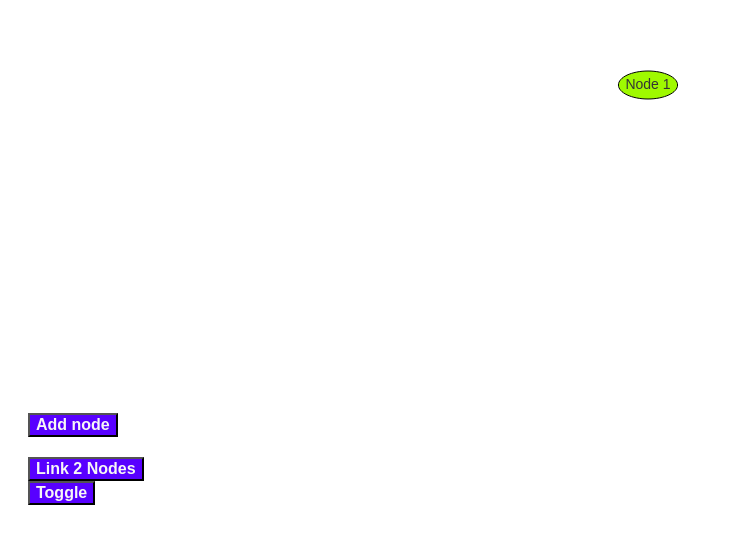
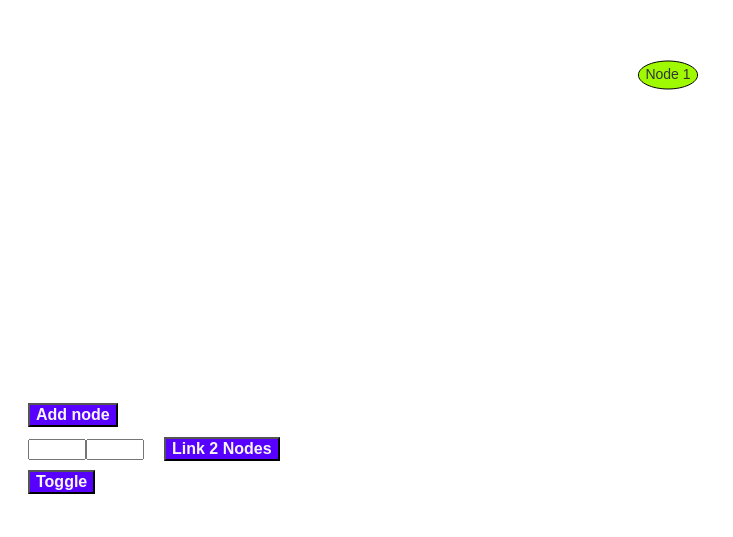
Before and after one commit to rd977/Graph_Editor, an Angular app: page /custom-nodes in a window 1280 px wide. Shown: the part 263-800 px from the top of the page, without its empty margins (0-733 px from the left). Built offline with nearby package versions, Linux system fonts and the light colour scheme.

Commit message:
rami dhouib button layout change

```diff
--- a/src/app/custom-nodes/custom-nodes.component.css
+++ b/src/app/custom-nodes/custom-nodes.component.css
@@ -11,5 +11,11 @@
   font-weight: bold;
 }
 div{
-  margin-top: 20px;
+  margin-top: 10px;
+  margin-left: 20px;
 }
+
+input{
+  margin-bottom: 10px;
+  width : 50px;
+ }
--- a/src/app/custom-nodes/custom-nodes.component.html
+++ b/src/app/custom-nodes/custom-nodes.component.html
@@ -1,5 +1,6 @@
-<div id="mynetwork-vis" class="wrapper-network"></div>
+<div id="mynetwork-vis" class="wrapper-network" xmlns="http://www.w3.org/1999/html"></div>
 <button class ="actionButton" (click)="add()" > Add node</button>
-<div><button class ="actionButton" (click)="link()">
+<div><input type="text" ><input type="text">
+  <button class ="actionButton" (click)="link()">
   Link 2 Nodes </button></div>
 <button class ="actionButton" (click)="toggle_labels()" > Toggle</button>
--- a/src/app/custom-nodes/custom-nodes.component.ts
+++ b/src/app/custom-nodes/custom-nodes.component.ts
@@ -34,7 +34,10 @@ export class CustomNodesComponent implements OnInit {
   }
 
   add() {
-    this.nodes.add({ id: this.i, label: 'Node' + this.i });
+    this.nodes.add({ id: this.i, label: 'Node' + this.i , color: {
+        background: 'rgb(159, 249, 0)',
+        border: 'black',
+      }});
     this.i++;
   }
 
@@ -45,13 +48,13 @@ export class CustomNodesComponent implements OnInit {
   toggle_labels() {
     this.nodes.getIds();
     if (this.on) {
-      for (let j = 0; j < this.i - 1 ; j++) {
+      for (let j = 1; j < this.i ; j++) {
         this.nodes.update([{id: j , font: {color: 'rgb(159, 249, 0)'} }]);
         this.on = false;
 
       }
     } else {
-      for (let j = 0; j < this.i - 1 ; j++) {
+      for (let j = 1; j < this.i ; j++) {
         this.nodes.update([{id: j , font: {color: 'black'} }]);
         this.on = true;
     }
```
